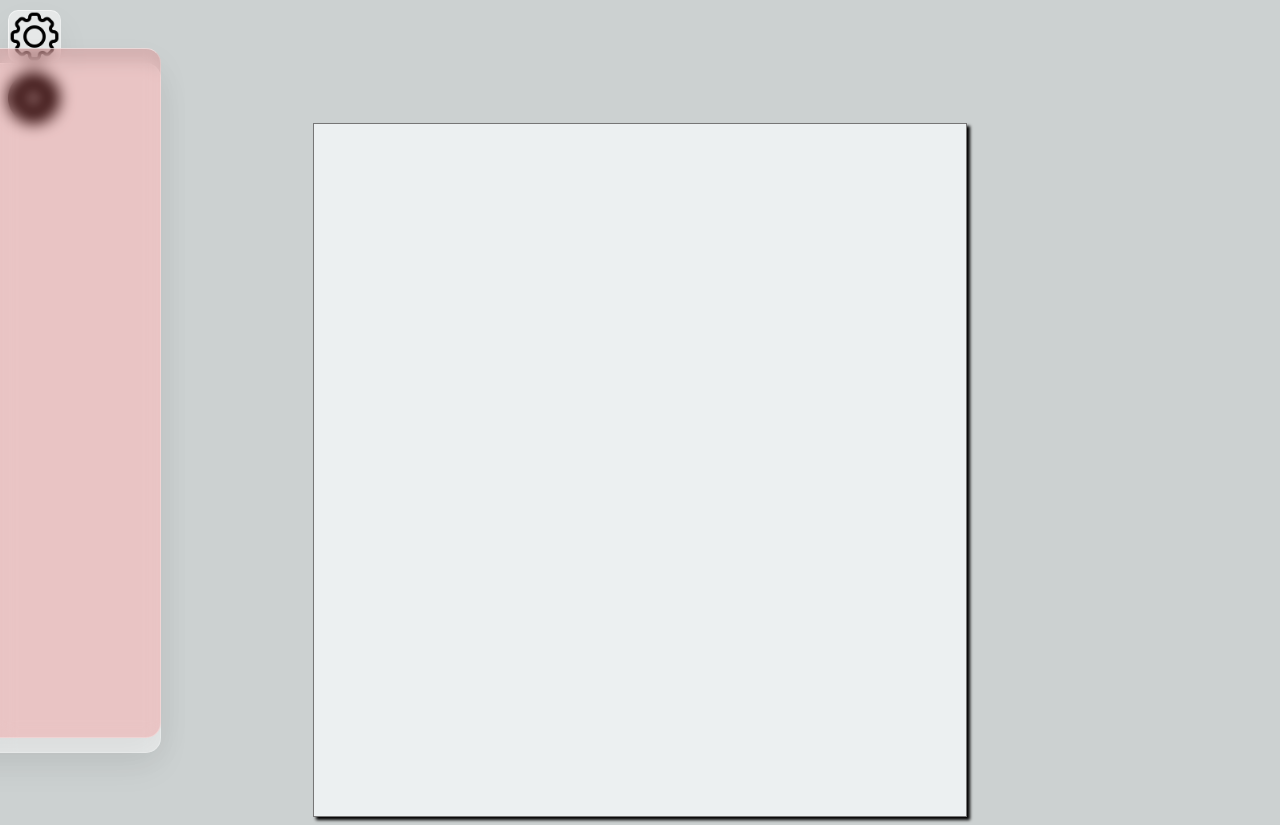
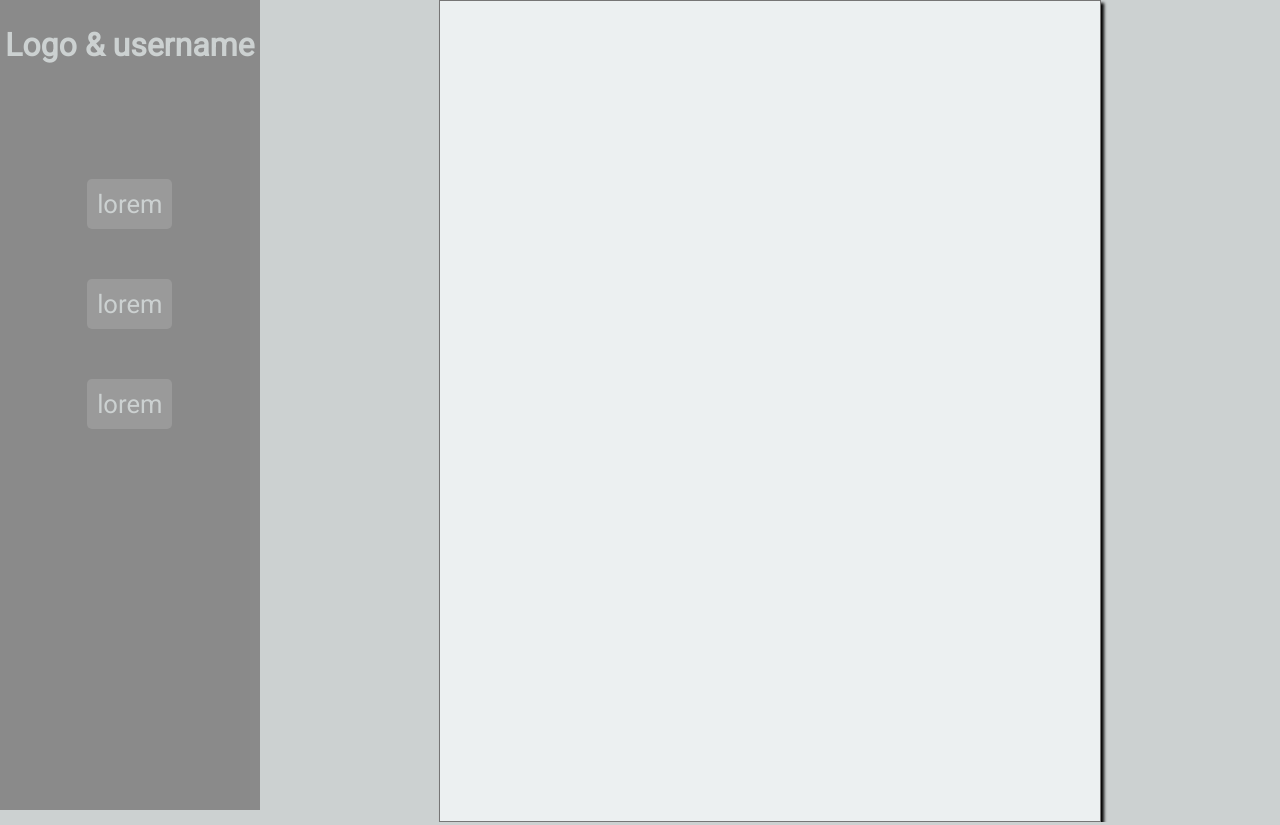
Before and after one commit to G4LH4/Gword, a React app: page / in a window 1280 px wide. Built offline with nearby package versions, Linux system fonts and the light colour scheme.

Commit message:
navbar added

```diff
--- a/public/index.html
+++ b/public/index.html
@@ -4,11 +4,13 @@
     <meta charset="UTF-8" />
     <meta http-equiv="X-UA-Compatible" content="IE=edge" />
     <meta name="viewport" content="width=device-width, initial-scale=1.0" />
-    <title>Document</title>
+    <title>GWORD</title>
+    <!-- <meta name="google-signin-client_id" content="1036001682519-tgv8t8ejgsjm0aeg2svs2fp1tgrrmioc.apps.googleusercontent.com" ></meta> -->
 
   </head>
   <body>
     <div id="root"></div>
 
+    <!-- <script src="https://apis.google.com/js/platform.js" async defer></script> -->
   </body>
 </html>
--- a/src/css/style.css
+++ b/src/css/style.css
@@ -1,16 +1,23 @@
 @import url('https://fonts.googleapis.com/css2?family=Roboto&display=swap');
 
 body{
-  background-color: #CCD1D1 ;
+  margin: 0;
+  padding: 0;
+  background-color: #CCD1D1;
+  font-family: "Roboto", sans-serif;
 }
 
-.header a{
+.paper{
   display: flex;
-  flex-direction: column;
-  margin-top: 10px;
+  flex-direction: row;
 }
 
-.enabled{
+
+/* .Login{
+  border-radius: 10px;
+} */
+
+/* .enabled{
   transition: 1.5s;
   transform: translateX(-110vh);
 }
@@ -18,4 +25,4 @@ body{
 .disabled{
   transition: 1.5s;
   transform: translateX(0);
-}
+} */
--- a/src/js/App.js
+++ b/src/js/App.js
@@ -1,17 +1,14 @@
 import React from "react";
 import StyledTextarea from "./components/StyledTextarea";
-import CreateSettings from "./components/CreateSettings";
-import CreateErrors from "./components/CreateErrors";
+// import Login from "./googleLogin";
+import StyledHeader from "./components/StyledHeader";
 
 const App = () => {
   return (
     <div className="app">
       <div className="paper">
-        <div className="header">
-          <CreateSettings />
-          <CreateErrors />
-        </div>
-        <StyledTextarea></StyledTextarea>
+        <StyledHeader />
+        <StyledTextarea />
       </div>
     </div>
   );
--- a/src/js/components/CreateErrors.js
+++ /dev/null
@@ -1,39 +0,0 @@
-import React, { useState } from "react";
-import errorIcon from "../../../public/error.png";
-import { DivErrors } from "./DivErrors";
-import styled from "styled-components";
-
-const CreateErrors = () => {
-  const [enabled, setEnabled] = useState(true);
-
-  const className = enabled ? "enabled" : "disabled";
-
-  const handleClick = (e) => {
-    e.preventDefault();
-
-    setEnabled(!enabled);
-  };
-
-  const StyledErrorsIMG = styled.img`
-    display: flex;
-    position: relative;
-    width: 4%;
-    border-radius: 10px;
-
-    &:hover {
-      transition: 0.5s;
-      background-color: rgba(255, 255, 255, 0.11);
-    }
-  `;
-
-  return (
-    <>
-      <a href="" onClick={(e) => handleClick(e)}>
-        <StyledErrorsIMG src={errorIcon} id="errors" />
-      </a>
-      <DivErrors status={className} />
-    </>
-  );
-};
-
-export default CreateErrors;
--- a/src/js/components/CreateSettings.js
+++ /dev/null
@@ -1,46 +0,0 @@
-import React, { useState } from "react";
-import configIcon from "../../../public/setting.png";
-import { DivSettingsPage } from "./DivSettingsPage";
-import styled from "styled-components";
-
-const CreateSettings = () => {
-  const [enabled, setEnabled] = useState(true);
-
-  const className = enabled ? "enabled" : "disabled";
-
-  const handleClick = (e) => {
-    e.preventDefault();
-
-    setEnabled(!enabled); // True = disabled
-  };
-
-  const StyledSettingsIMG = styled.img`
-    position: relative;
-    width: 4%;
-    display: flex;
-    border-radius: 10px;
-    background: rgba(255, 255, 255, 0.5);
-    box-shadow: 0 15px 35px rgba(0, 0, 0, 0.05);
-    backdrop-filter: blur(50px);
-    border: 1px solid rgba(255, 255, 255, 0.25);
-    border-top: 1px solid rgba(255, 255, 255, 0.5);
-    border-left: 1px solid rgba(255, 255, 255, 0.5);
-    backdrop-filter: blur(8px);
-    align-items: center;
-
-    &:hover {
-      transition: 0.5s;
-      background-color: rgba(255, 255, 255, 0.11);
-    }
-  `;
-
-  return (
-    <>
-      <a href="" onClick={(e) => handleClick(e)}>
-        <StyledSettingsIMG src={configIcon} id="settings" />
-      </a>
-      <DivSettingsPage status={className} />
-    </>
-  );
-};
-export default CreateSettings;
--- a/src/js/components/DivErrors.js
+++ /dev/null
@@ -1,39 +0,0 @@
-import React from "react";
-import styled from "styled-components";
-
-const CreateDivErrorsPage = styled.div`
-  position: absolute;
-  left: 0;
-  right: 0;
-  bottom: 7.7vh;
-  margin-left: auto;
-  margin-right: auto;
-  color: #000;
-  width: 100vh;
-  height: 86vh;
-  font-family: "Roboto", sans-serif;
-  border-radius: 15px;
-  background: #ff000027;
-  box-shadow: 0 15px 35px rgba(0, 0, 0, 0.05);
-  backdrop-filter: blur(50px);
-  border: 1px solid rgba(255, 255, 255, 0.25);
-  border-top: 1px solid rgba(255, 255, 255, 0.5);
-  border-left: 1px solid rgba(255, 255, 255, 0.5);
-  backdrop-filter: blur(8px);
-`;
-
-const StyledH1 = styled.h1`
-  padding-top: 10px;
-  font-size: 2em;
-  text-transform: uppercase;
-  font-family: "Roboto", sans-serif;
-  text-align: center;
-`;
-
-export const DivErrors = (props) => {
-  return (
-    <CreateDivErrorsPage className={props.status}>
-      <StyledH1>Errors</StyledH1>
-    </CreateDivErrorsPage>
-  );
-};
--- a/src/js/components/DivSettingsPage.js
+++ /dev/null
@@ -1,79 +0,0 @@
-import styled from "styled-components";
-import React from "react";
-import "../../css/style.css";
-
-const CreateDivSettingsPage = styled.div`
-  position: absolute;
-  left: 0;
-  right: 0;
-  margin-left: auto;
-  margin-right: auto;
-  color: #000;
-  width: 100vh;
-  height: 86vh;
-  font-family: "Roboto", sans-serif;
-  border-radius: 15px;
-  background: rgba(255, 255, 255, 0.5);
-  box-shadow: 0 15px 35px rgba(0, 0, 0, 0.05);
-  backdrop-filter: blur(50px);
-  border: 1px solid rgba(255, 255, 255, 0.25);
-  border-top: 1px solid rgba(255, 255, 255, 0.5);
-  border-left: 1px solid rgba(255, 255, 255, 0.5);
-  backdrop-filter: blur(8px);
-`;
-
-const StyledH1 = styled.h1`
-  padding-top: 10px;
-  font-size: 2em;
-  text-transform: uppercase;
-  font-family: "Roboto", sans-serif;
-  text-align: center;
-`;
-
-const StyledDivFont = styled.div`
-  border-radius: 15px;
-  background: rgba(255, 255, 255, 0.5);
-  box-shadow: 0 15px 35px rgba(0, 0, 0, 0.05);
-  backdrop-filter: blur(50px);
-  border: 1px solid rgba(255, 255, 255, 0.25);
-  border-top: 1px solid rgba(255, 255, 255, 0.5);
-  border-left: 1px solid rgba(255, 255, 255, 0.5);
-  backdrop-filter: blur(8px);
-  width: 120px;
-  margin: 14px;
-  padding: 14px;
-  border-radius: 10px;
-  margin-top: 10px;
-`;
-
-export const DivSettingsPage = (props) => {
-  return (
-    <CreateDivSettingsPage id="settingsPage" className={props.status}>
-      <StyledH1>Settings</StyledH1>
-      <StyledDivFont>
-        <h3>Fonts</h3>
-        <select name="select">
-          <option value="value1">Fonts</option>
-          <option value="value2">Value2</option>
-          <option value="value3">Value3</option>
-        </select>
-      </StyledDivFont>
-      <StyledDivFont>
-        <h3>Fonts</h3>
-        <select name="select">
-          <option value="value1">Fonts</option>
-          <option value="value2">Value2</option>
-          <option value="value3">Value3</option>
-        </select>
-      </StyledDivFont>
-      <StyledDivFont>
-        <h3>Fonts</h3>
-        <select name="select">
-          <option value="value1">Fonts</option>
-          <option value="value2">Value2</option>
-          <option value="value3">Value3</option>
-        </select>
-      </StyledDivFont>
-    </CreateDivSettingsPage>
-  );
-};
--- /dev/null
+++ b/src/js/components/StyledHeader.js
@@ -0,0 +1,62 @@
+import React from "react";
+import styled from "styled-components";
+
+const StyledDivHeader = styled.div`
+  background-color: #8a8a8a;
+  padding: 5px;
+  height: 100vh;
+  color: #ccd1d1;
+`;
+
+const StyledH1Header = styled.h1`
+  font-size: 2em;
+`;
+
+const StyledNavHeader = styled.nav`
+  list-style: none;
+  text-align: center;
+  align-items: center;
+  margin-top: 50%;
+`;
+
+const StyledLi = styled.li`
+  margin-top: 70px;
+`;
+
+const StyledA = styled.a`
+  font-size: 1.6em;
+  text-decoration: none;
+  color: rgb(204, 209, 209);
+  cursor: pointer;
+  background-color: #9a9a9a;
+  padding: 10px;
+  border-radius: 5px;
+
+  &:hover {
+    color: #9a9a9a;
+    background-color: rgb(204, 209, 209);
+    transition: 0.6s;
+  }
+`;
+
+const StyledHeader = () => {
+  return (
+    <StyledDivHeader>
+      {/* <img src="../../../public/setting.png" /> */}
+      <StyledH1Header>Logo & username</StyledH1Header>
+      <StyledNavHeader>
+        <StyledLi>
+          <StyledA onClick={() => console.log("Click!")}>lorem</StyledA>
+        </StyledLi>
+        <StyledLi>
+          <StyledA onClick={() => console.log("Click!")}>lorem</StyledA>
+        </StyledLi>
+        <StyledLi>
+          <StyledA onClick={() => console.log("Click!")}>lorem</StyledA>
+        </StyledLi>
+      </StyledNavHeader>
+    </StyledDivHeader>
+  );
+};
+
+export default StyledHeader;
--- a/src/js/components/StyledTextArea.js
+++ b/src/js/components/StyledTextArea.js
@@ -4,11 +4,12 @@ import styled from "styled-components";
 const StyledTarea = styled.textarea`
   font-family: "Roboto", sans-serif;
   display: flex;
+
   margin: 0 auto;
   padding: 10px;
   background-color: #ecf0f1;
   width: 50%;
-  height: 84vh;
+  height: 100vh;
   resize: none;
   outline: none;
   overflow: auto;
@@ -16,28 +17,8 @@ const StyledTarea = styled.textarea`
 `;
 
 const HandleTextArea = (e) => {
-  console.log(checkCapitalWord(e));
-};
-
-const checkCapitalWord = (e) => {
-  if (e.includes(".")) {
-    const splitWord = e.trim().split(".");
-
-    if (splitWord[0] === "" || splitWord[1] === "") return;
-
-    const capitalWord = splitWord[1].trim().split("");
-
-    if (capitalWord[0] === capitalWord[0].toLowerCase()) {
-      capitalWord[0].toLowerCase();
-
-      const p = document.createElement("p");
-      p.textContent = "Error: its lowerCase";
-
-      return p;
-    } else {
-      console.log("Its uppercase!");
-    }
-  }
+  // console.log(checkCapitalWord(e));
+  // isn't useful for now
 };
 
 const styledTextarea = () => {
--- /dev/null
+++ b/src/js/googleLogin.js
@@ -0,0 +1,7 @@
+// import React from "react";
+
+// const Login = () => {
+//   return <div className="g-signin2" data-onsuccess="onSignIn"></div>;
+// };
+
+// export default Login;
--- a/src/main.cjs
+++ b/src/main.cjs
@@ -6,6 +6,7 @@ const createWindow = () => {
     height: 750,
     title: "GWORD",
     autoHideMenuBar: true,
+    backgroundColor: "#2e2c29",
   });
 
   win.loadFile("./build/index.html");
--- a/webpack.config.js
+++ b/webpack.config.js
@@ -31,7 +31,9 @@ module.exports = {
       },
       {
         test: /\.(png|svg|jpg|jpeg|gif)$/,
-        use: ["file-loader"],
+        use: {
+          loader: "file-loader",
+        },
       },
       {
         test: /\.css$/,
```
